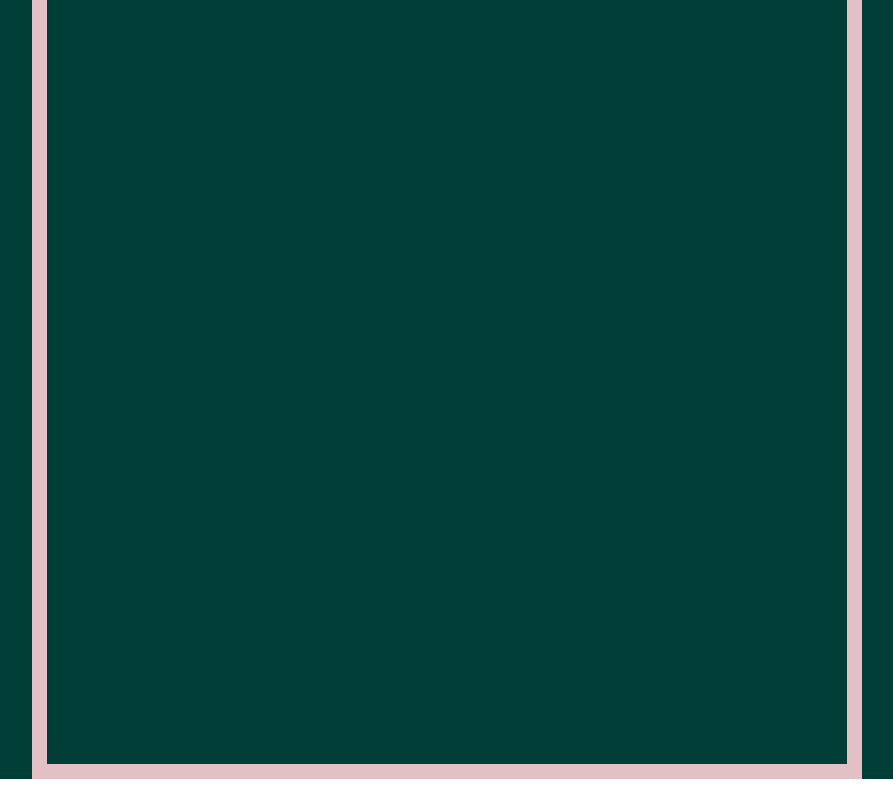
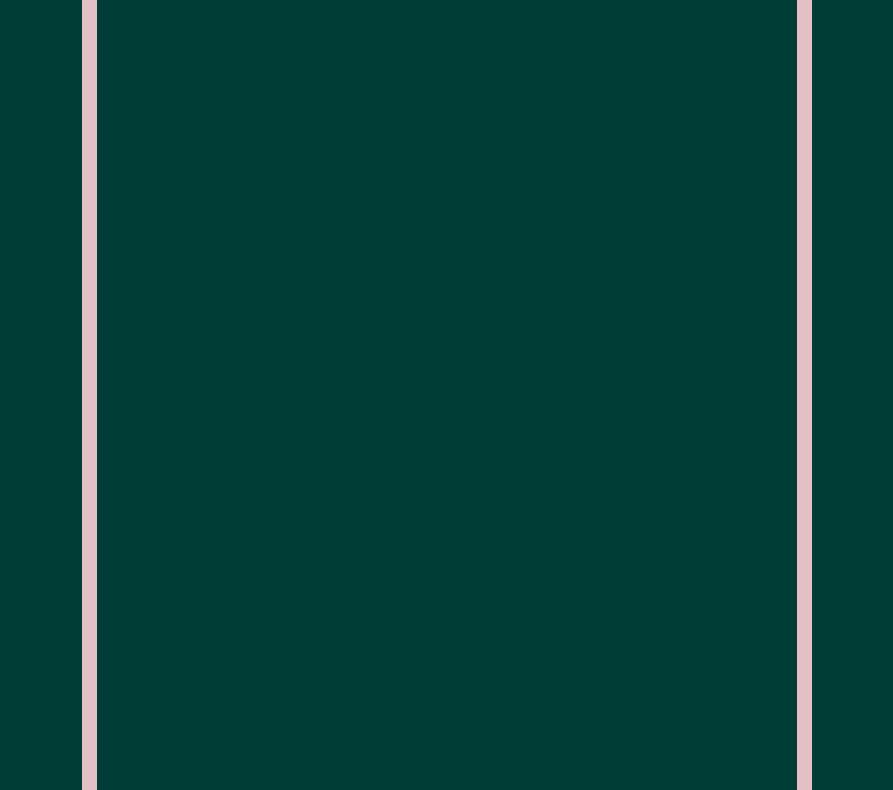
Before and after one commit to kaktuseducation/Korean, a plain HTML site: page index.html in a window 1280 px wide. Shown: the part 136-926 px from the top of the page, without its empty margins (193-1086 px from the left). Drawn offline with Linux system fonts and the light colour scheme.

Commit message:
Update style.css

```diff
--- a/CSS/style.css
+++ b/CSS/style.css
@@ -27,8 +27,8 @@ body{
 }
 
 .rectangle{
-    width: 800px;
-    height: 1000px;
+    width: 700px;
+    height: 8000px;
     background-color: argb(0,0,0);
     border: 15px solid #e2c0c5;
 }
```
